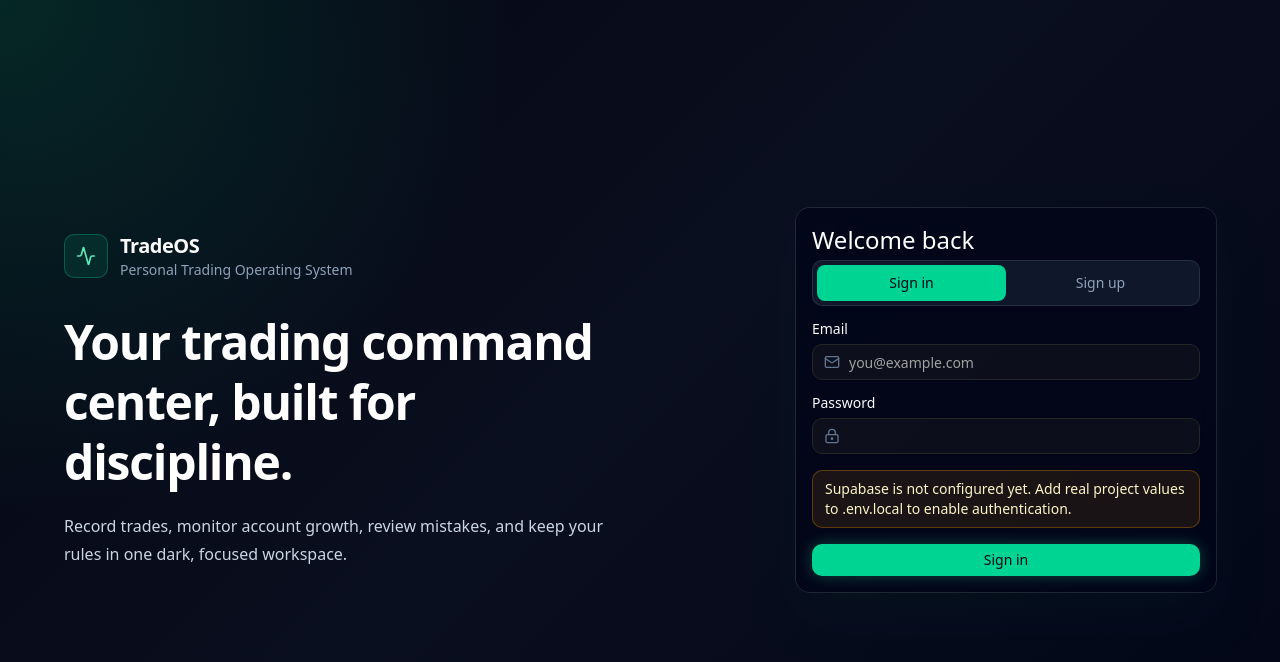
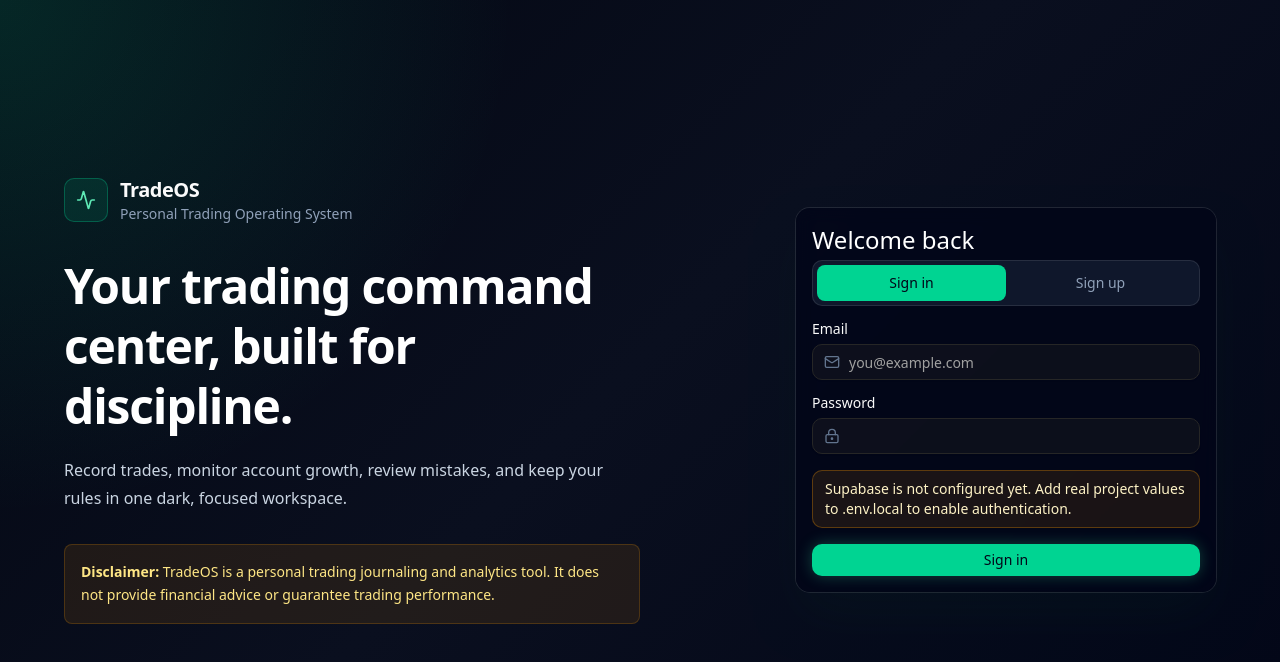
Before and after one commit to HARSH2413/tradeos, a Next.js app: page /login in a window 1280 px wide. Shown: the top 662 px of the page. Built offline with nearby package versions, Linux system fonts and the light colour scheme; no server answers.

Commit message:
Docs: Refactor technical documentation and add disclaimer

```diff
--- a/src/app/login/page.tsx
+++ b/src/app/login/page.tsx
@@ -133,6 +133,11 @@ function LoginContent() {
             <p className="mt-5 max-w-xl text-base leading-7 text-slate-300">
               Record trades, monitor account growth, review mistakes, and keep your rules in one dark, focused workspace.
             </p>
+            <div className="mt-8 max-w-xl rounded-md border border-amber-500/20 bg-amber-500/10 p-4">
+              <p className="text-sm leading-relaxed text-amber-200">
+                <strong>Disclaimer:</strong> TradeOS is a personal trading journaling and analytics tool. It does not provide financial advice or guarantee trading performance.
+              </p>
+            </div>
           </section>
 
           <Card className="border-white/10 bg-slate-950/80 shadow-2xl shadow-emerald-950/20 backdrop-blur">
```
Also changed, not shown: 5 other files (tests, documents, lock files or other folders).
